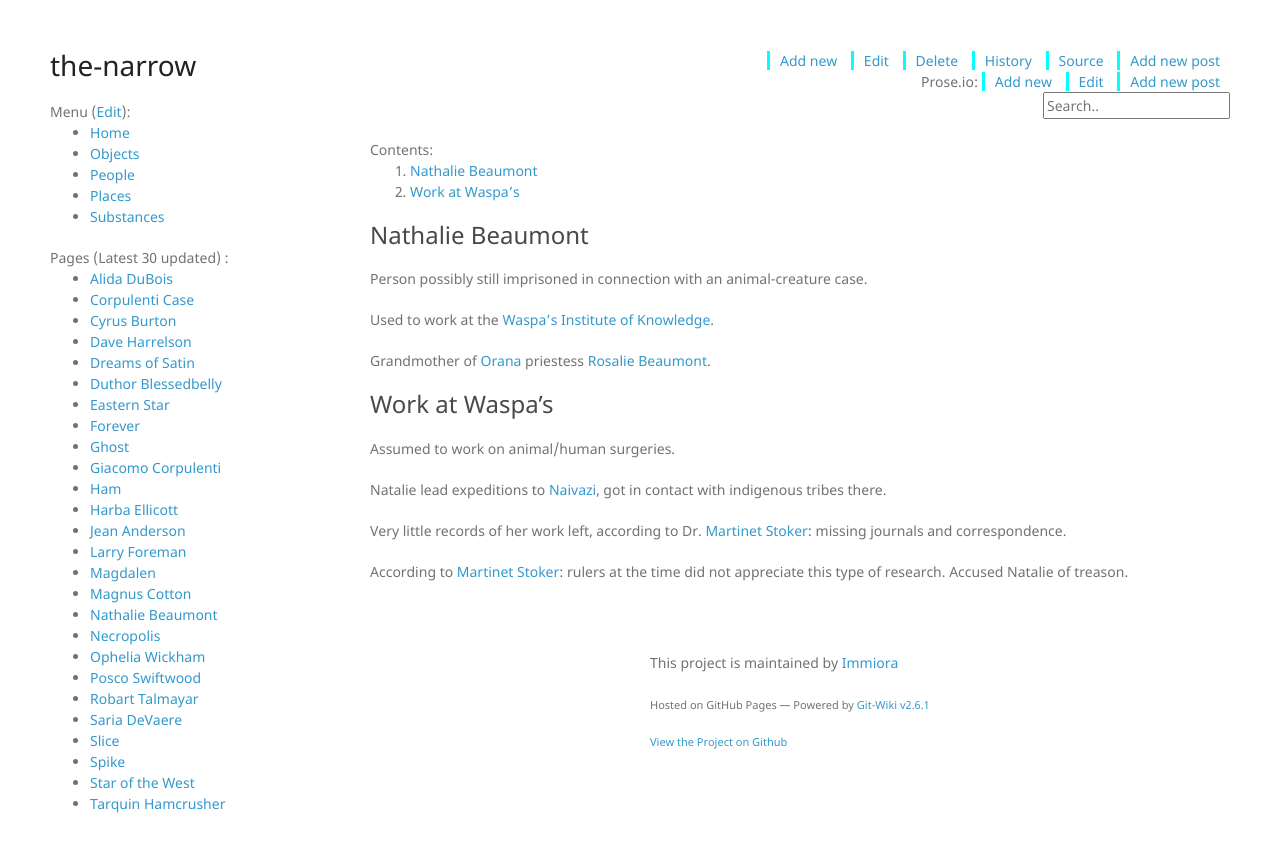
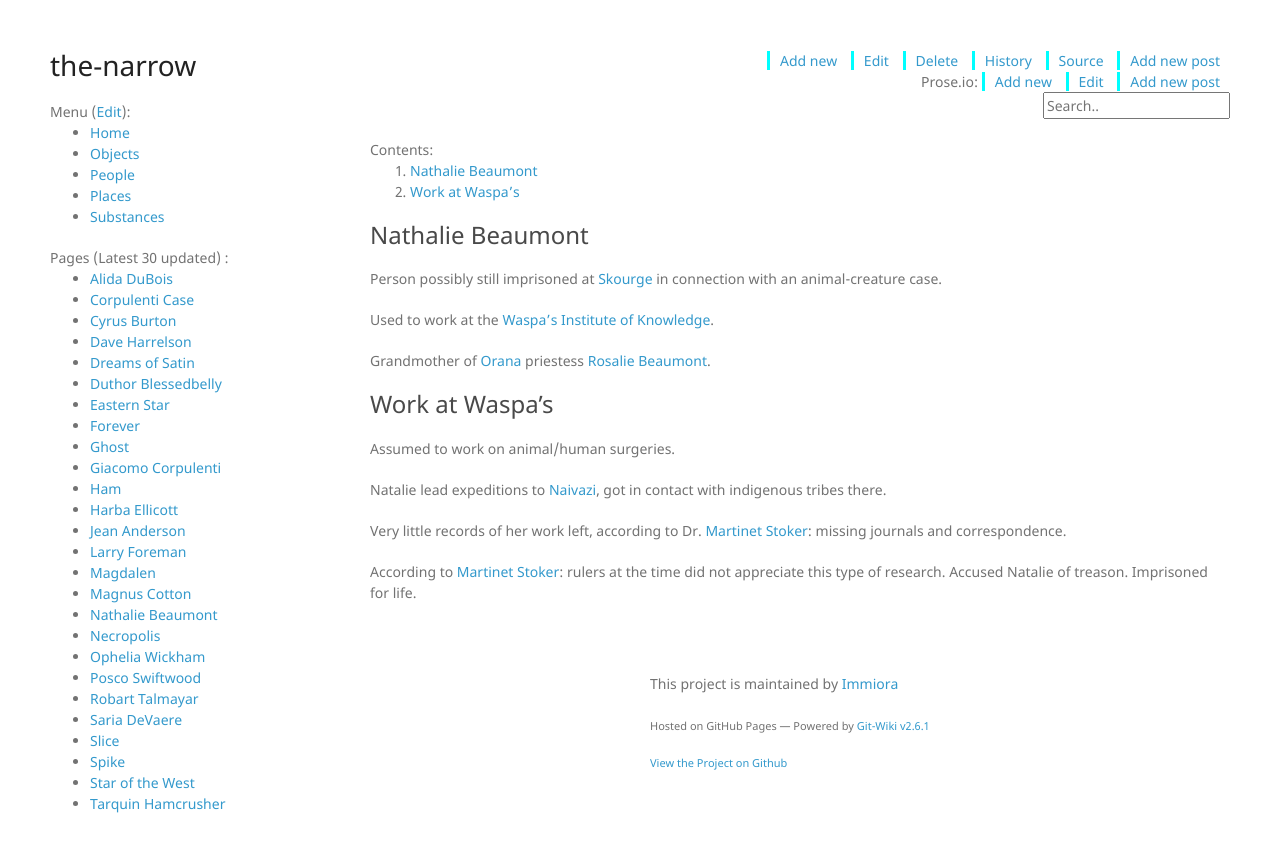
Before and after one commit to Immiora/the-narrow, a Jekyll site: the page built from wiki/people/NathalieBeaumont.md, in a window 1280 px wide. Shown: the top 852 px of the page. Built offline with Jekyll 4.4.1, drawn with Linux system fonts in a browser that asks for light colours; nearby versions of some CDN libraries.

Commit message:
Update NathalieBeaumont.md

```diff
--- a/wiki/people/NathalieBeaumont.md
+++ b/wiki/people/NathalieBeaumont.md
@@ -4,7 +4,7 @@ categories: people
 ---
 
 ### Nathalie Beaumont
-Person possibly still imprisoned in connection with an animal-creature case.
+Person possibly still imprisoned at [Skourge](Skourge) in connection with an animal-creature case.
 
 Used to work at the [Waspa's Institute of Knowledge](WaspasInstituteOfKnowledge).
 
@@ -17,4 +17,4 @@ Natalie lead expeditions to [Naivazi](Naivazi), got in contact with indigenous t
 
 Very little records of her work left, according to Dr. [Martinet Stoker](MartinetStoker): missing journals and correspondence.
 
-According to [Martinet Stoker](MartinetStoker): rulers at the time did not appreciate this type of research. Accused Natalie of treason.
+According to [Martinet Stoker](MartinetStoker): rulers at the time did not appreciate this type of research. Accused Natalie of treason. Imprisoned for life.
```
